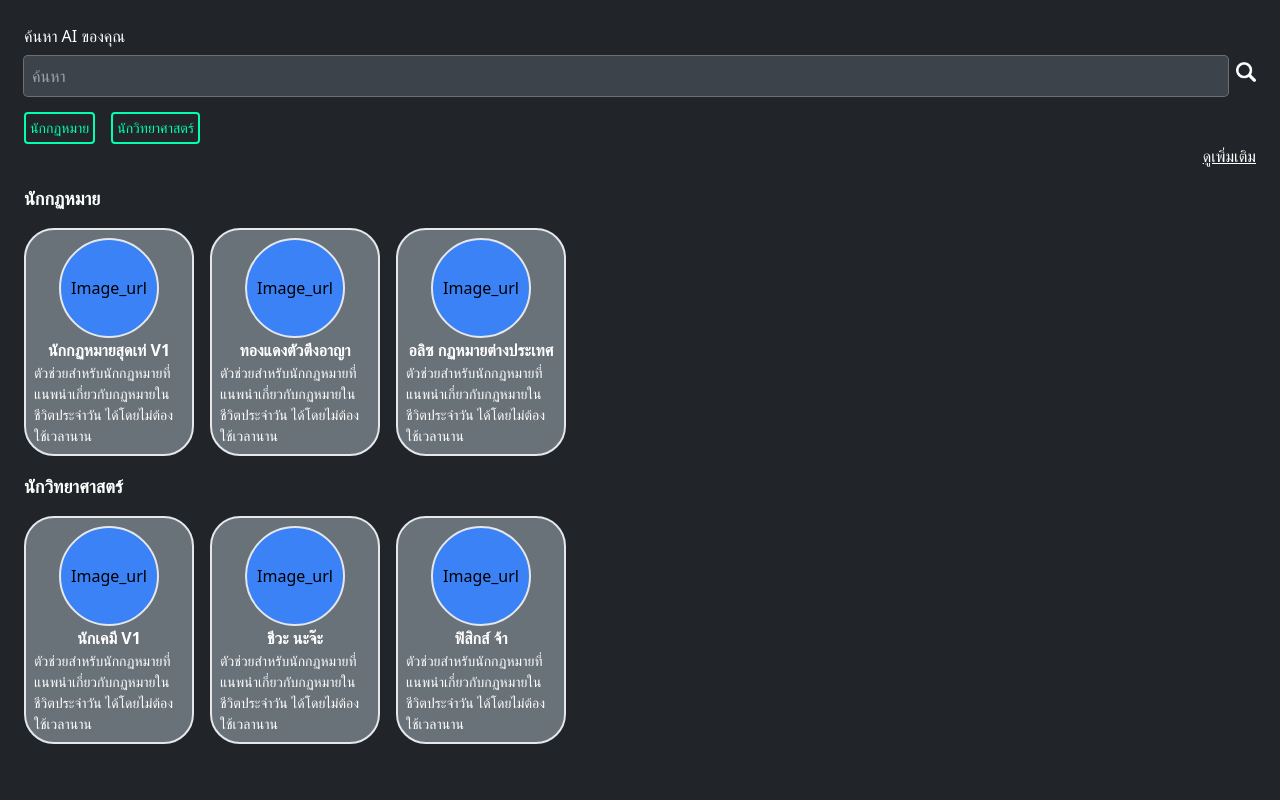
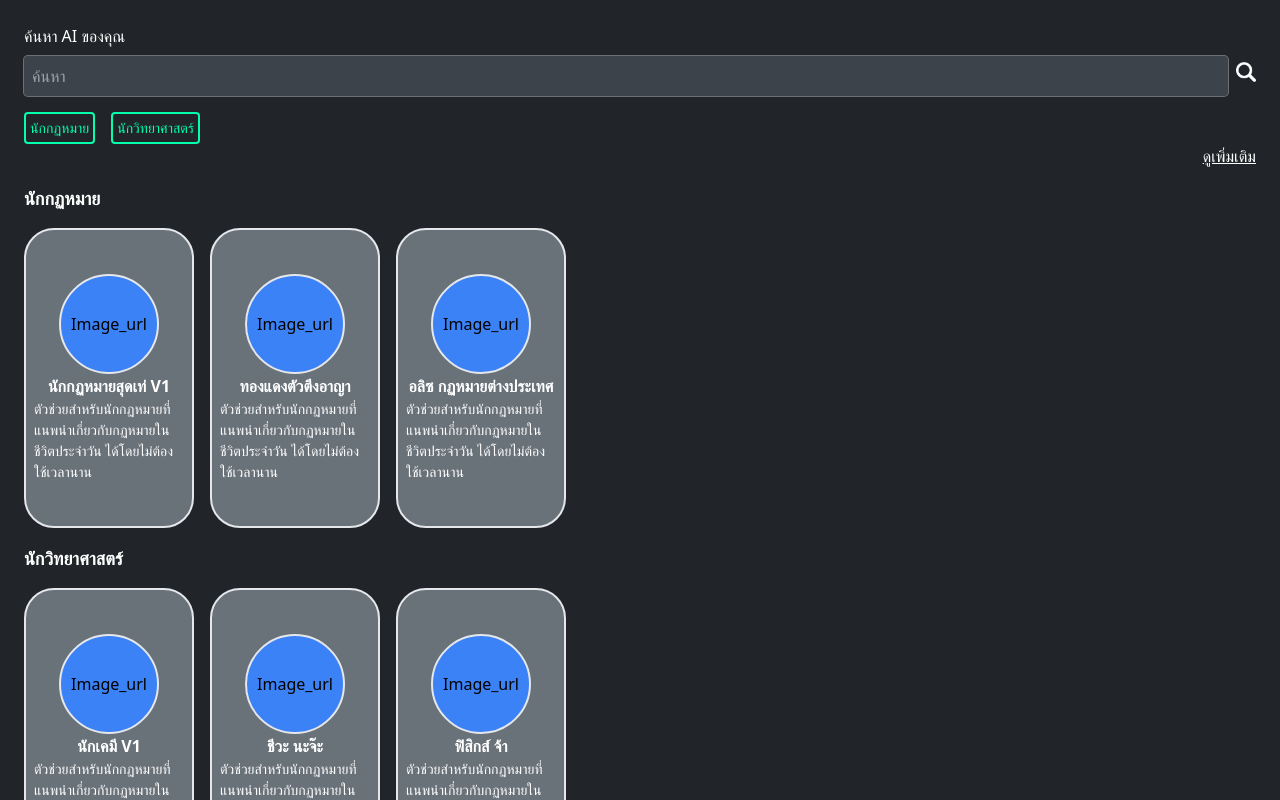
Before and after one commit to promptlabth/ai-marketplace, a Next.js app: page /customer/marketplace in a window 1280 px wide. Built offline with nearby package versions, Linux system fonts and the light colour scheme.

Commit message:
fix response items marketplace

```diff
--- a/src/pages/customer/marketplace/index.tsx
+++ b/src/pages/customer/marketplace/index.tsx
@@ -24,7 +24,7 @@ const CreateAgent = () => {
             <h3 className="text-lg font-bold text-white">{item.category}</h3>
             <div className="flex gap-4 overflow-x-auto">
               {item.agents.map((agent, agentIndex) => (
-                <div key={agentIndex} className="flex items-center flex-col flex-none border-2 rounded-[30px] w-[170px] p-2 bg-[#697179]">
+                <div key={agentIndex} className="flex items-center justify-center flex-col flex-none border-2 rounded-[30px] w-[170px] h-[300px] p-2 bg-[#697179]">
                   <div key={agentIndex} className="flex items-center justify-center w-[100px] h-[100px] border-2 rounded-full bg-blue-500">{agent.image_url}</div>
                   <div key={agentIndex} className="text-[#FFFFFF] font-bold text-[16px]">{agent.name_agent}</div>
                   <div key={agentIndex} className="text-[#FFFFFF] text-[14px]">{agent.agent_detail}</div>
```
